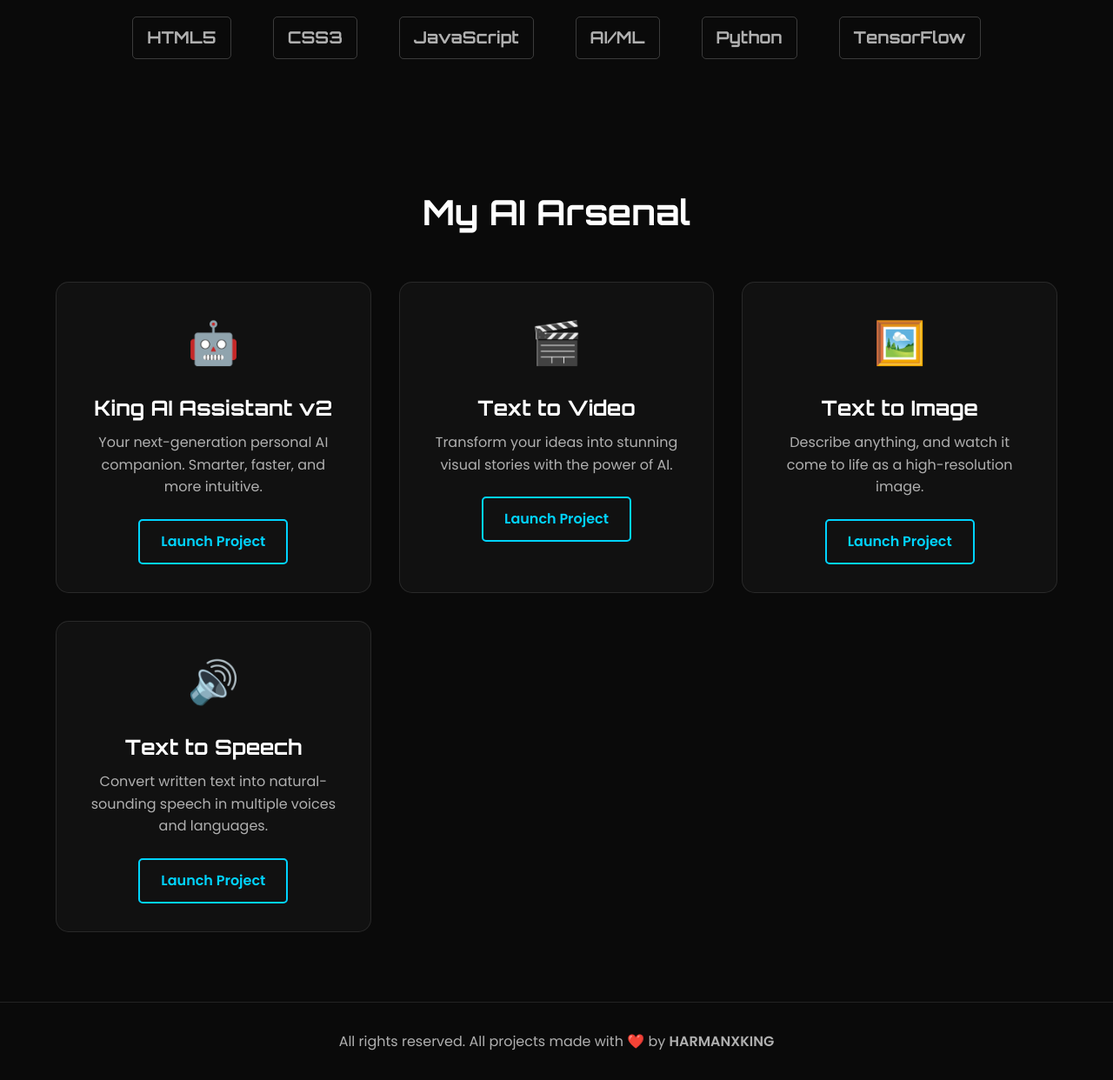
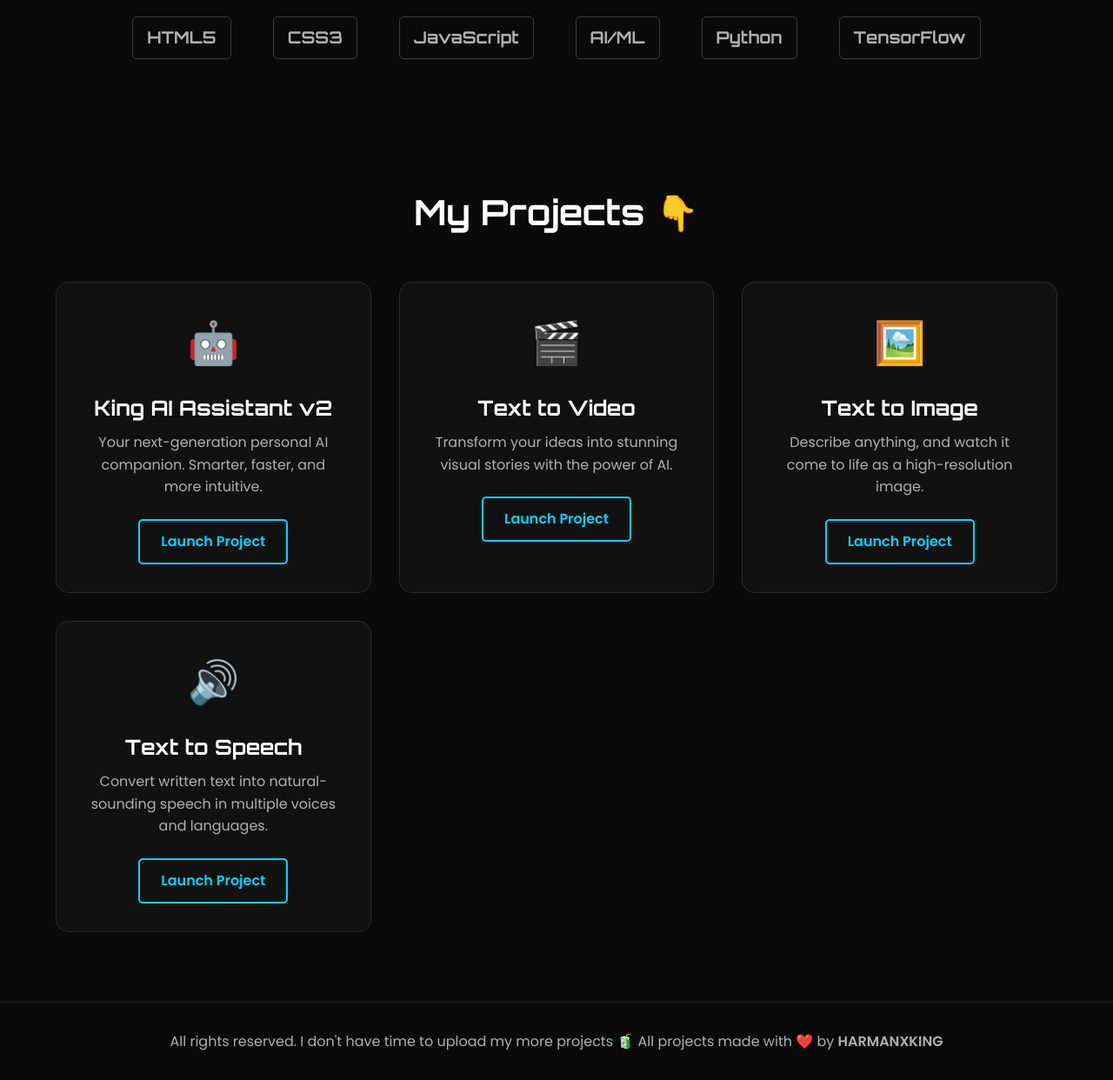
Before and after one commit to Amazingharman2/By-home-page-v1-king-all-, a plain HTML site: page index.html in a window 1280 px wide. Shown: the part 929-2171 px from the top of the page at 87% size. Drawn offline with Linux system fonts and the light colour scheme.

Commit message:
Update index.html

```diff
--- a/index.html
+++ b/index.html
@@ -15,7 +15,7 @@
         <div class="logo">HARMANXKING.dev</div>
         <nav>
             <a href="#projects">Projects</a>
-            <a href="#tech">Tech Stack</a>
+            <a href="#tech">Tech corner</a>
             <a href="#contact">Credit</a>
         </nav>
     </header>
@@ -42,7 +42,7 @@
         </section>
 
         <section id="projects" class="projects-section">
-            <h2 class="fade-in">My AI Arsenal</h2>
+            <h2 class="fade-in">My Projects 👇</h2>
             <div class="projects-grid">
                 <!-- Project Card 1 -->
                 <div class="project-card fade-in">
@@ -88,7 +88,7 @@
     </main>
 
     <footer id="contact">
-        <p>All rights reserved. All projects made with ❤️ by <strong>HARMANXKING</strong></p>
+        <p>All rights reserved. I don't have time to upload my more projects 🧃 All projects made with ❤️ by <strong>HARMANXKING</strong></p>
     </footer>
 
     <script src="script.js"></script>
```
